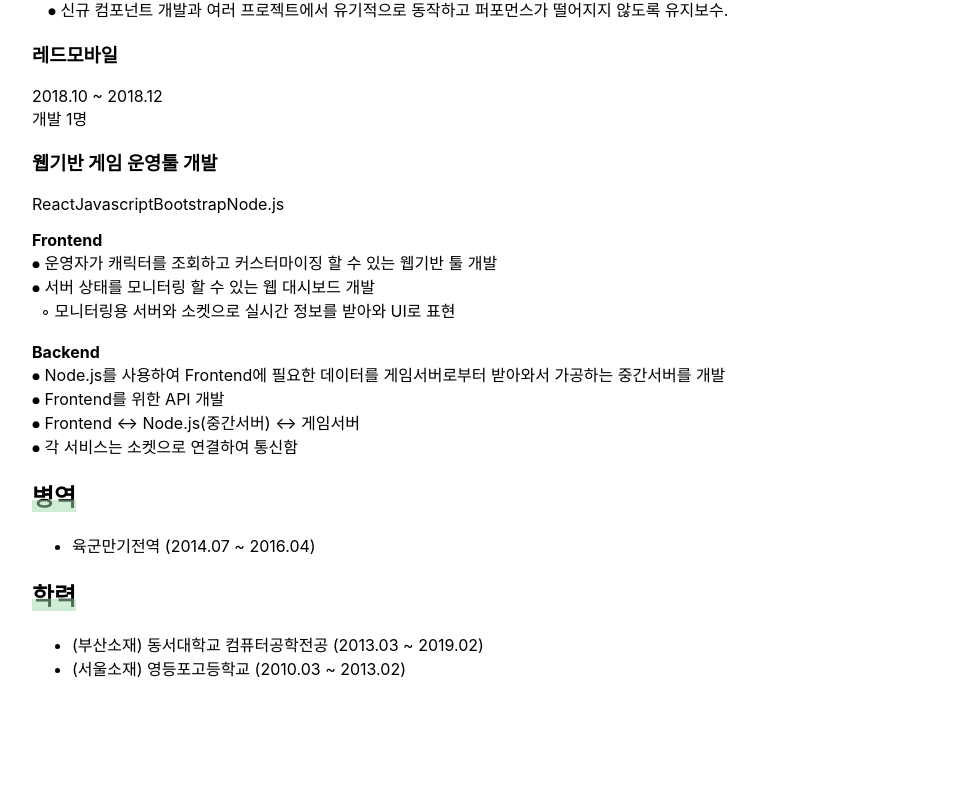
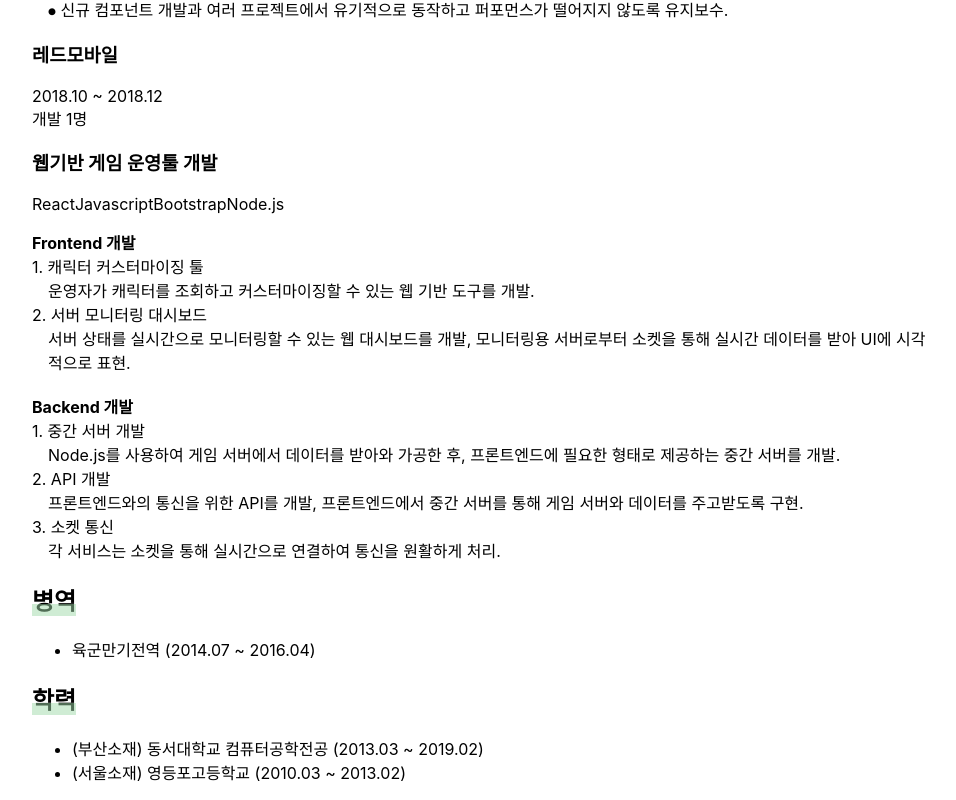
Before and after one commit to PeaceJung/FE-Resume-nextjs, a Next.js app: page / in a window 1280 px wide. Shown: the part 3130-3930 px from the top of the page, without its empty margins (158-1114 px from the left). Before the commit the page ends 3826 px from the top, so only its background shows below. Built offline with nearby package versions, Linux system fonts and the light colour scheme.

Commit message:
이력서 업데이트

```diff
--- a/src/components/Pages/Resume/Project.tsx
+++ b/src/components/Pages/Resume/Project.tsx
@@ -318,25 +318,43 @@ const projects_redmobile: Project[] = [
     projectName: "웹기반 게임 운영툴 개발",
     stacks: ["React", "Javascript", "Bootstrap", "Node.js"],
     detail: [
-      <b>Frontend</b>,
+      <b>Frontend 개발</b>,
       <br />,
-      "⦁ 운영자가 캐릭터를 조회하고 커스터마이징 할 수 있는 웹기반 툴 개발",
+      "1. 캐릭터 커스터마이징 툴",
       <br />,
-      "⦁ 서버 상태를 모니터링 할 수 있는 웹 대시보드 개발",
+      <span className={styles["span-t4"]}>
+        운영자가 캐릭터를 조회하고 커스터마이징할 수 있는 웹 기반 도구를 개발.
+      </span>,
       <br />,
-      "  ◦ 모니터링용 서버와 소켓으로 실시간 정보를 받아와 UI로 표현",
+      "2. 서버 모니터링 대시보드",
+      <br />,
+      <span className={styles["span-t4"]}>
+        서버 상태를 실시간으로 모니터링할 수 있는 웹 대시보드를 개발, 모니터링용
+        서버로부터 소켓을 통해 실시간 데이터를 받아 UI에 시각적으로 표현.
+      </span>,
       <br />,
       <br />,
-      <b>Backend</b>,
+      <b>Backend 개발</b>,
       <br />,
-      "⦁ Node.js를 사용하여 Frontend에 필요한 데이터를 게임서버로부터 받아와서 가공하는 중간서버를 개발",
+      "1. 중간 서버 개발",
       <br />,
-      "⦁ Frontend를 위한 API 개발",
+      <span className={styles["span-t4"]}>
+        Node.js를 사용하여 게임 서버에서 데이터를 받아와 가공한 후, 프론트엔드에
+        필요한 형태로 제공하는 중간 서버를 개발.
+      </span>,
       <br />,
-      "⦁ Frontend <-> Node.js(중간서버) <-> 게임서버",
+      "2. API 개발",
       <br />,
-      "⦁ 각 서비스는 소켓으로 연결하여 통신함",
+      <span className={styles["span-t4"]}>
+        프론트엔드와의 통신을 위한 API를 개발, 프론트엔드에서 중간 서버를 통해
+        게임 서버와 데이터를 주고받도록 구현.
+      </span>,
       <br />,
+      "3. 소켓 통신",
+      <br />,
+      <span className={styles["span-t4"]}>
+        각 서비스는 소켓을 통해 실시간으로 연결하여 통신을 원활하게 처리.
+      </span>,
     ],
   },
 ];
```
